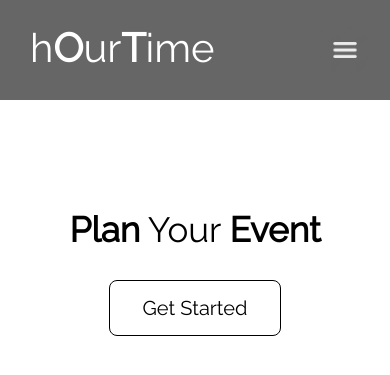
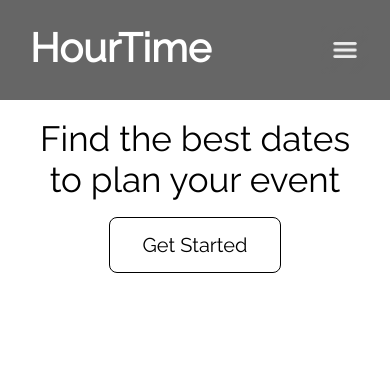
Before and after one commit to CheeXueyi/free-time-finder, a Flask app: page / in a window 390 px wide. Shown: the top 375 px of the page. Run offline with Flask 2, Linux system fonts and the light colour scheme.

```diff
--- a/webapp/static/css/index.css
+++ b/webapp/static/css/index.css
@@ -3,10 +3,24 @@
     text-align: center;
     margin-left: 5%;
     margin-right: 5%;
-    height: 150px;
-    overflow: scroll;
+    height: 100px;
     display: flex;
     justify-content: center;
     align-items: flex-end;
-    margin-bottom:20px;
+    margin-bottom:7px;
 }
+
+br {
+    display: none;
+}
+
+@media screen and (max-width: 900px){
+    .landing_title{
+        height: 100px;
+
+    }
+
+    br {
+        display: inline;
+    }
+}
--- a/webapp/static/css/main.css
+++ b/webapp/static/css/main.css
@@ -107,6 +107,7 @@ td{
 #navleft #logo{
     color:white;
     font-size: 40px;
+    font-weight: bold;
 }
 
 #navright {
--- a/webapp/templates/base.html
+++ b/webapp/templates/base.html
@@ -13,7 +13,7 @@
   <div class="nav">
     <button type="button" id='menu' onclick='showNav()'><img src="{{ url_for('static', filename='menu.png') }}" id="menu_img"></button>
     <div id="navleft">
-        <a href="/" id="logo"><p>h<b>O</b>ur<b>T</b>ime</p></a>
+        <a href="/" id="logo"><p>HourTime</p></a>
     </div>
     <div id="navright">
         <ul>
--- a/webapp/templates/index.html
+++ b/webapp/templates/index.html
@@ -15,8 +15,7 @@
 
 {% block content %}
 <div class="landing_title">
-    <!--<p>Find the<br><b>Best Dates</b><br>to<b> Plan</b><br><b>Your Event</b><br>now</p>-->
-    <p><b>Plan</b> Your <b>Event</b></p>
+    <p>Find the best dates<br><span> </span>to plan your event</p>
 </div>
 <div class="center">
     <a class="button get_started" href="/functions">Get Started</a>
```
Also changed, not shown: webapp/static/css/make_event.css (+2 -7 lines), webapp/templates/make_event.html (+13 -1 lines), webapp/static/delete.png (added).
